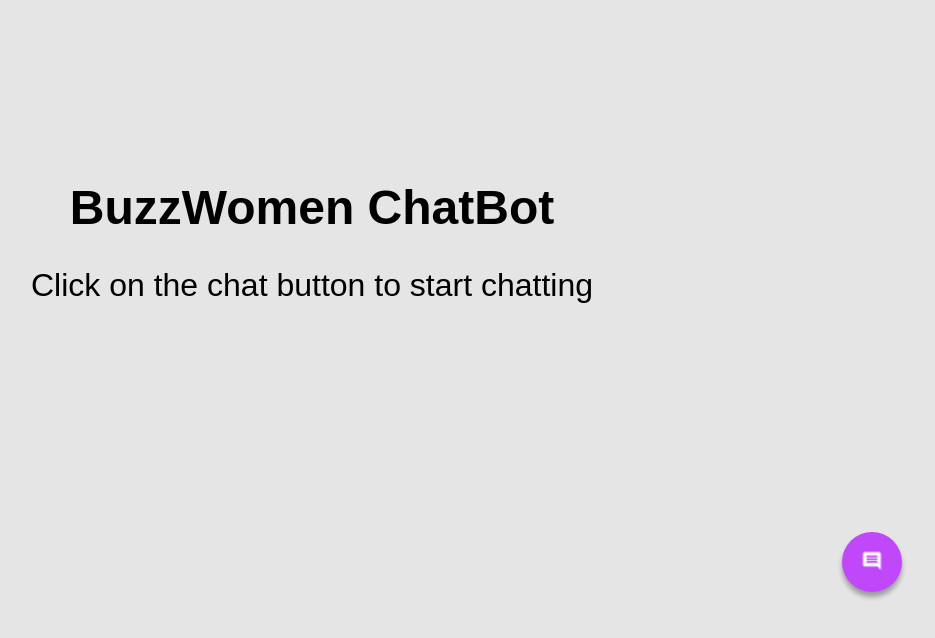
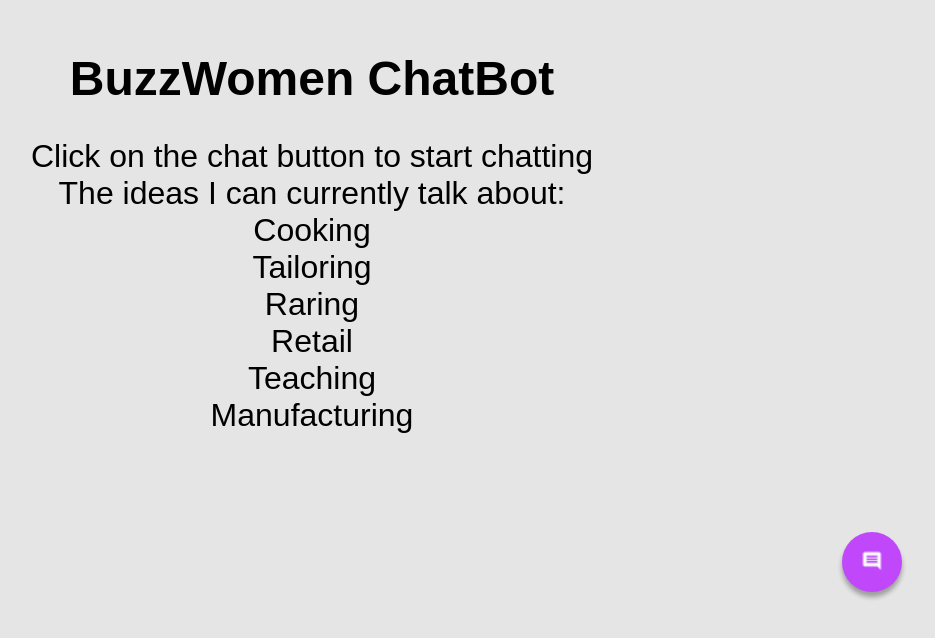
Before and after one commit to AdithyaPadmashali/buzz_women_chatbot_rasa, a plain HTML site: page index.html in a window 1280 px wide. Shown: the part 158-796 px from the top of the page, without its empty margins (328-1263 px from the left). Drawn offline with nearby package versions, Linux system fonts and the light colour scheme.

Commit message:
html modifiel

```diff
--- a/index.html
+++ b/index.html
@@ -40,6 +40,13 @@
     <section>
         <h1>BuzzWomen ChatBot</h1>
         <p>Click on the chat button to start chatting</p>
+        <p>The ideas I can currently talk about: </p>
+        <p>Cooking</p>
+        <p>Tailoring</p>
+        <p>Raring</p>
+        <p>Retail</p>
+        <p>Teaching</p>
+        <p>Manufacturing</p>
     </section>
 
     <div id="chat-container"></div>
```
